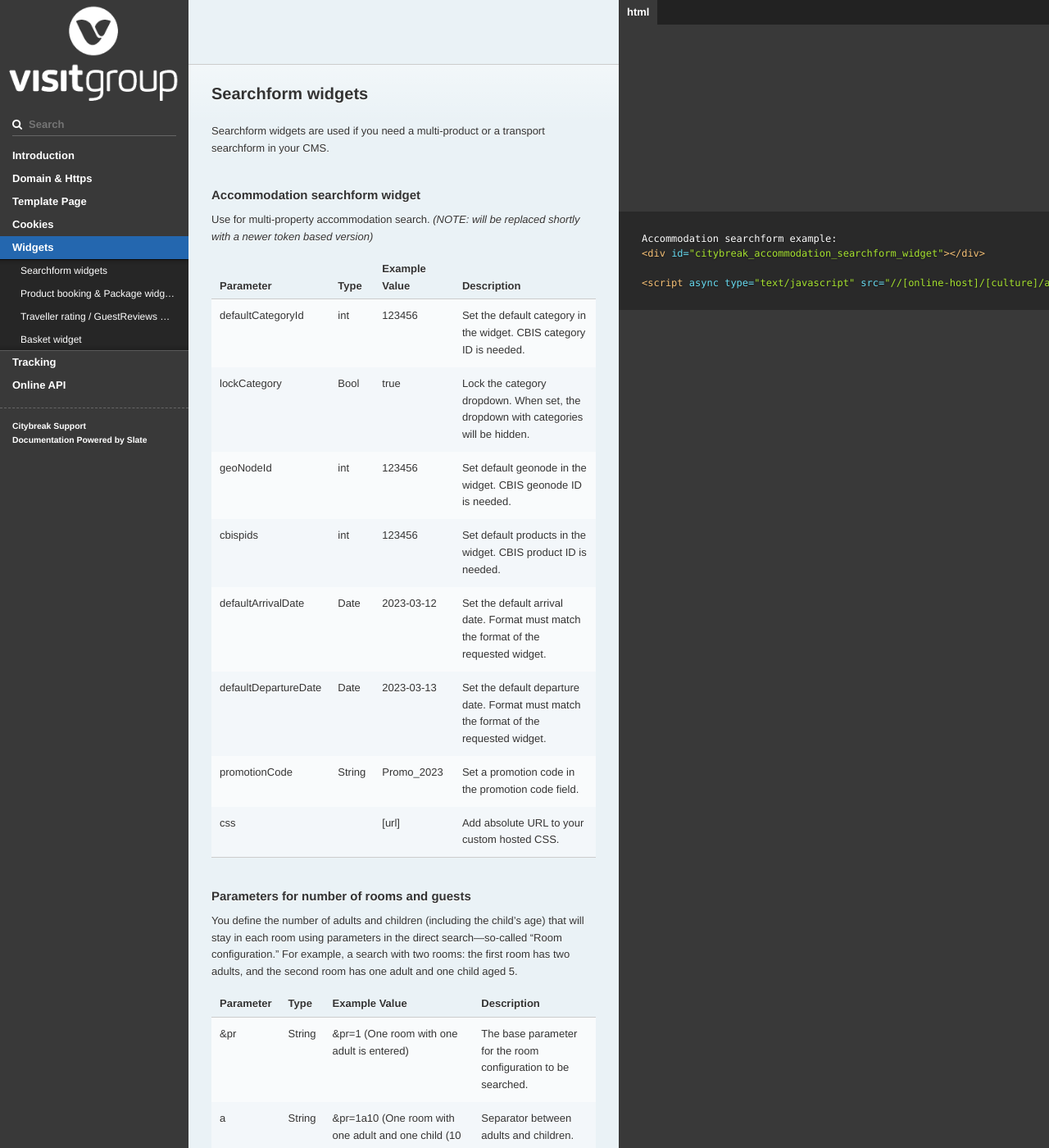
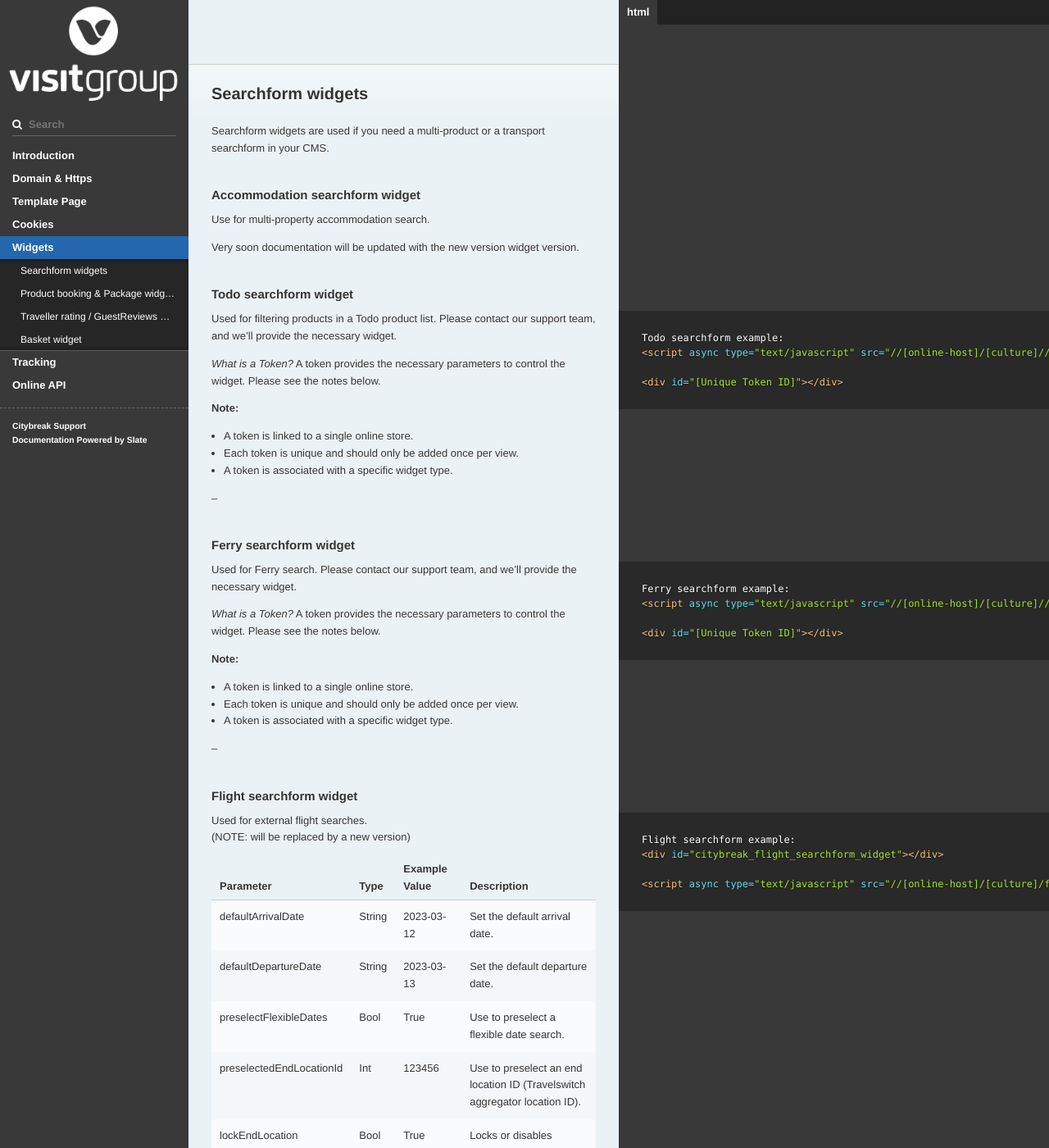
Before and after one commit to visit/citybreak-online-doc, a Jekyll site: the page built from index.md, in a window 1280 px wide and 1400 px high, scrolled down 9830 px. Shown: the whole window at 82% size. Built offline with Jekyll 4.4.1, drawn with Linux system fonts in a browser that asks for light colours; our own code applies the rules of GitHub Pages for plain Markdown files; some of the changed text lies outside the part shown.

Commit message:
Update widgets.md
widget info update /VB

````diff
--- a/_includes/widgets.md
+++ b/_includes/widgets.md
@@ -37,37 +37,11 @@ See the example for the specific widget you need below.
 Searchform widgets are used if you need a multi-product or a transport searchform in your CMS.
 
 ### Accommodation searchform widget
-```html
-Accommodation searchform example:
-<div id="citybreak_accommodation_searchform_widget"></div>
 
-<script async type="text/javascript" src="//[online-host]/[culture]/accommodationwidget/searchform"></script>
-```
 Use for multi-property accommodation search.
-_(NOTE: will be replaced shortly with a newer token based version)_
 
-| Parameter               | Type   | Example Value | Description                                                                                     |
-|-------------------------|--------|----------------|-------------------------------------------------------------------------------------------------|
-| defaultCategoryId       | int    | 123456         | Set the default category in the widget. CBIS category ID is needed.                             |
-| lockCategory            | Bool   | true           | Lock the category dropdown. When set, the dropdown with categories will be hidden.              |
-| geoNodeId               | int    | 123456         | Set default geonode in the widget. CBIS geonode ID is needed.                                   |
-| cbispids                | int    | 123456         | Set default products in the widget. CBIS product ID is needed.                                  |
-| defaultArrivalDate      | Date   | 2023-03-12     | Set the default arrival date. Format must match the format of the requested widget.             |
-| defaultDepartureDate    | Date   | 2023-03-13     | Set the default departure date. Format must match the format of the requested widget.           |
-| promotionCode           | String | Promo_2023     | Set a promotion code in the promotion code field.                                               |
-| css                     |        | [url]          | Add absolute URL to your custom hosted CSS.                                                     |
+Very soon documentation will be updated with the new version widget version.
 
-### Parameters for number of rooms and guests
-You define the number of adults and children (including the child’s age) that will stay in each room using parameters in the direct search—so-called “Room configuration.” For example, a search with two rooms: the first room has two adults, and the second room has one adult and one child aged 5.
-
-| Parameter | Type   | Example Value                                                   | Description                                                                             |
-|-----------|--------|------------------------------------------------------------------|-----------------------------------------------------------------------------------------|
-| &pr       | String | &pr=1 (One room with one adult is entered)                      | The base parameter for the room configuration to be searched.                          |
-| a         | String | &pr=1a10 (One room with one adult and one child (10 yrs))       | Separator between adults and children.                                                  |
-| r         | String | &pr=1r1r1 (One room with one adult and two children (10, 12 yrs)) | Separator when more than one room is included in the search.                           |
-| c         | String | &pr=1a10c12 (Two rooms: one with one adult and children 10,12; second with two adults) | Separator when multiple children are included.        |
-
---
 
 ### Todo searchform widget
 ```html
@@ -154,12 +128,37 @@ For the Todo group booking widget, contact our support team and we’ll provide
 
 --
 
-### Todo booking widget
+### Activity booking widget
 
 Used for activity & merchandise products
 _Note: Not for iTicket Bookingflow products Or iTicket Activity Transport products._
 
-Very soon documentation will be updated with the new version widget version.
+```html
+Activity booking widget example:
+<script async type="text/javascript" src="//[online-host]/[culture]//widget?token=[Unique Token ID]"></script>
+
+<div id="[Unique Token ID]"></div>
+```
+Used for activity & merchandise products
+_Note: Not for iTicket Bookingflow products Or iTicket Activity Transport products._
+
+For the Todo group booking widget, contact our support team and we’ll provide the widget(s) needed.
+
+*What is a Token?* A token provides the needed parameters to control the widget.
+
+**Note:**
+- A token is linked to a single online store.
+- Each token is unique and should only be added once per view.
+- A token is associated with a specific widget type.
+
+| Parameter         | Type | Example Value | Description                                                                 |
+|------------------|------|----------------|-----------------------------------------------------------------------------|
+| cbisProductId     | Int  | 123456         | CBIS product ID; must be the parent product of the Todo product group.      |
+| promotionCode         | String | MyPromoCode    | Promo code to load with the widget as active.                               |
+| enablePromocode       | Bool   | true / false   | Show promo code field. Defaults to false if parameter is not added.  |
+| proceedToBasket       | Bool   | true / false   | Proceed to basket (checkout) or stay on the widget page.   |
+| allowOverride     | Bool | False          | Toggle external URL parameter override; useful for automating widgets in CMS. |
+
 
 --
 
````
